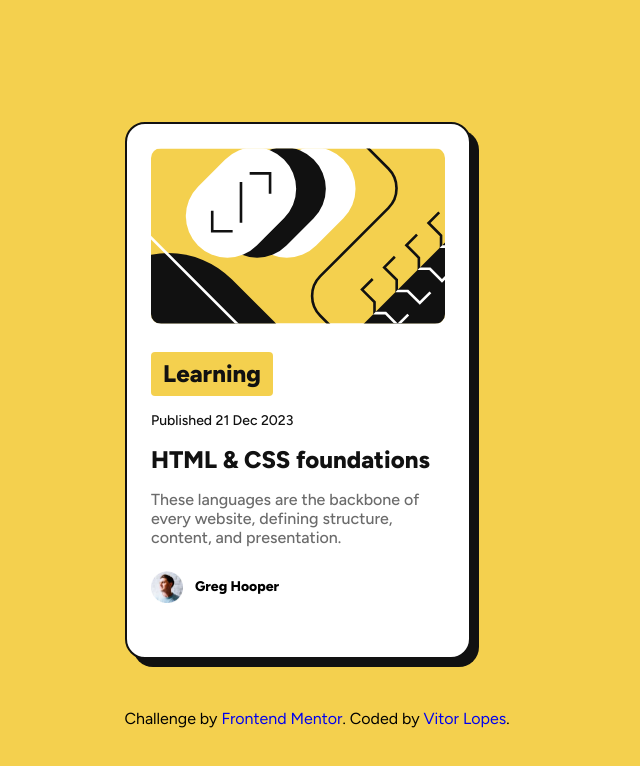
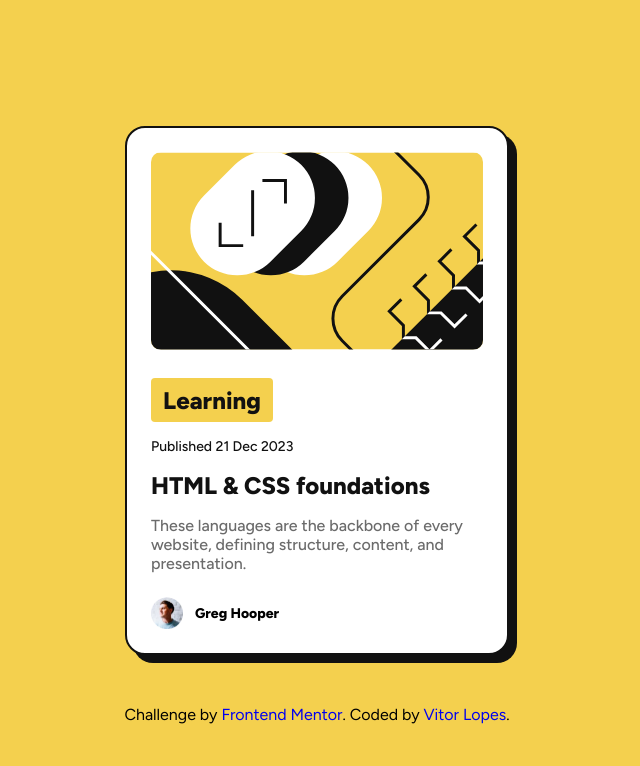
Before and after one commit to vitordevlopes/blog-preview-card, a plain HTML site: page index.html in a window 1280 px wide. Shown: the whole page, without its empty margins (323-963 px from the left). Drawn offline with Linux system fonts and the light colour scheme.

Commit message:
update css

```diff
--- a/index.html
+++ b/index.html
@@ -22,12 +22,15 @@
       </div>
 
       <div class="content-container">
-        <div class="label-container">
-          <span class="label-text">Learning</span>
-        </div>
+
+        <p class="label-text">Learning</p>
+
         <p class="date">Published 21 Dec 2023</p>
+
         <h1 class="title">HTML & CSS foundations</h1>
+
         <p class="main-paragraph">These languages are the backbone of every website, defining structure, content, and presentation.</p>
+
       </div>
 
       <div class="author-container">
--- a/style.css
+++ b/style.css
@@ -26,25 +26,19 @@ body {
     cursor: url(assets/images/cursos_pointer.png), auto;
 }
 
-
-
 .card-container {
     display: flex;
     flex-direction: column;
     justify-content: flex-start;
     align-items: flex-start;
     gap: 24px;
-    width: 90%;
-    max-width: 384px;
-    height: 537px;
+    max-width: 24rem;
     padding: 24px;
     border: 2px solid var(--main-color);
     border-radius: 20px;
     box-shadow: 8px 8px 0px 0px var(--main-color);
     background-color: var(--background-card);
 }
-
-
 
 .image-container img {
     width: 100%;
@@ -57,31 +51,28 @@ body {
     gap: 16px;
 }
 
-.label-container {
-    display: flex;
-    justify-content: center;
-    align-items: center;
+.label-text {
+    font-weight: 800;
+    font-size: 1.5rem;
+    color: var(--main-color);
     border-radius: 4px;
-    width: 122px;
+    max-width: 7.625rem;
     height: 44px;
     background-color: var(--background-color);
-}
 
-.label-text {
-
-    font-weight: 800;
-    font-size: 24px;
-    color: var(--main-color);
+    display: flex;
+    align-items: center;
+    justify-content: center;
 }
 
 .date {
     font-weight: 500;
-    font-size: 14px;
+    font-size: 0.875rem;
     color: var(--main-color);
 }
 
 .title {
-    font-size: 24px;
+    font-size: 1.5rem;
     font-weight: 800;
     color: var(--main-color);
 }
@@ -91,7 +82,7 @@ body {
 }
 
 .main-paragraph {
-    font-size: 16px;
+    font-size: 1rem;
     font-weight: 500;
     color: var(--text-color);
 }
@@ -101,7 +92,7 @@ body {
     justify-content: center;
     align-items: center;
     gap: 12px;
-    font-size: 14px;
+    font-size: 0.875rem;
     font-weight: 800;
 }
 
```
